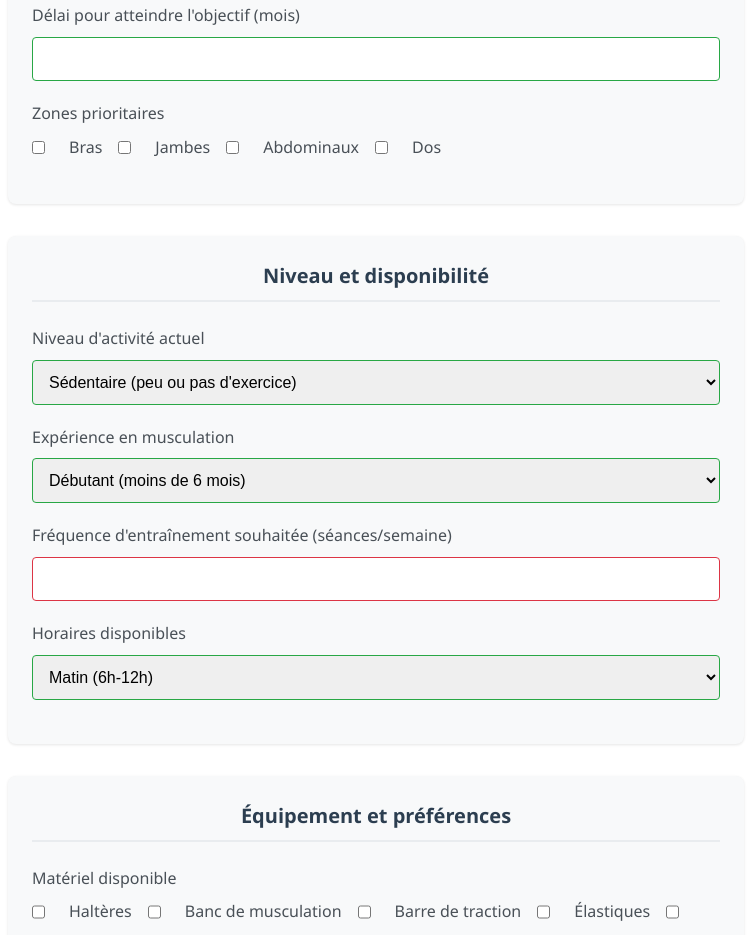
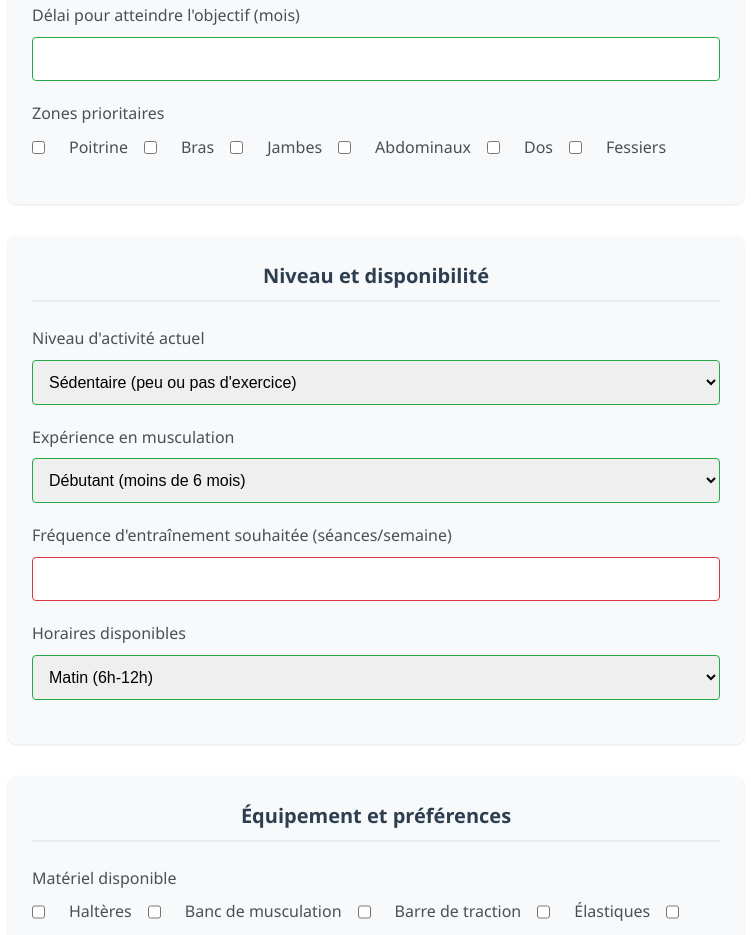
Before and after one commit to sab2004/level-up, a plain HTML site: page inscription.html in a window 1280 px wide. Shown: the part 2017-2952 px from the top of the page, without its empty margins (264-1015 px from the left). Drawn offline with nearby package versions, Linux system fonts and the light colour scheme.

Commit message:
feat: ajout des zones prioritaires 'poitrine' et 'fessiers' dans le formulaire d'inscription

```diff
--- a/inscription.html
+++ b/inscription.html
@@ -125,6 +125,8 @@
                     <div class="form-group">
                         <label>Zones prioritaires</label>
                         <div class="checkbox-group">
+                            <input type="checkbox" id="zone-poitrine" name="zones-prioritaires" value="poitrine">
+                            <label for="zone-poitrine">Poitrine</label>
                             <input type="checkbox" id="zone-bras" name="zones-prioritaires" value="bras">
                             <label for="zone-bras">Bras</label>
                             <input type="checkbox" id="zone-jambes" name="zones-prioritaires" value="jambes">
@@ -133,6 +135,8 @@
                             <label for="zone-abdos">Abdominaux</label>
                             <input type="checkbox" id="zone-dos" name="zones-prioritaires" value="dos">
                             <label for="zone-dos">Dos</label>
+                            <input type="checkbox" id="zone-fessiers" name="zones-prioritaires" value="fessiers">
+                            <label for="zone-fessiers">Fessiers</label>
                         </div>
                     </div>
                 </div>
```
